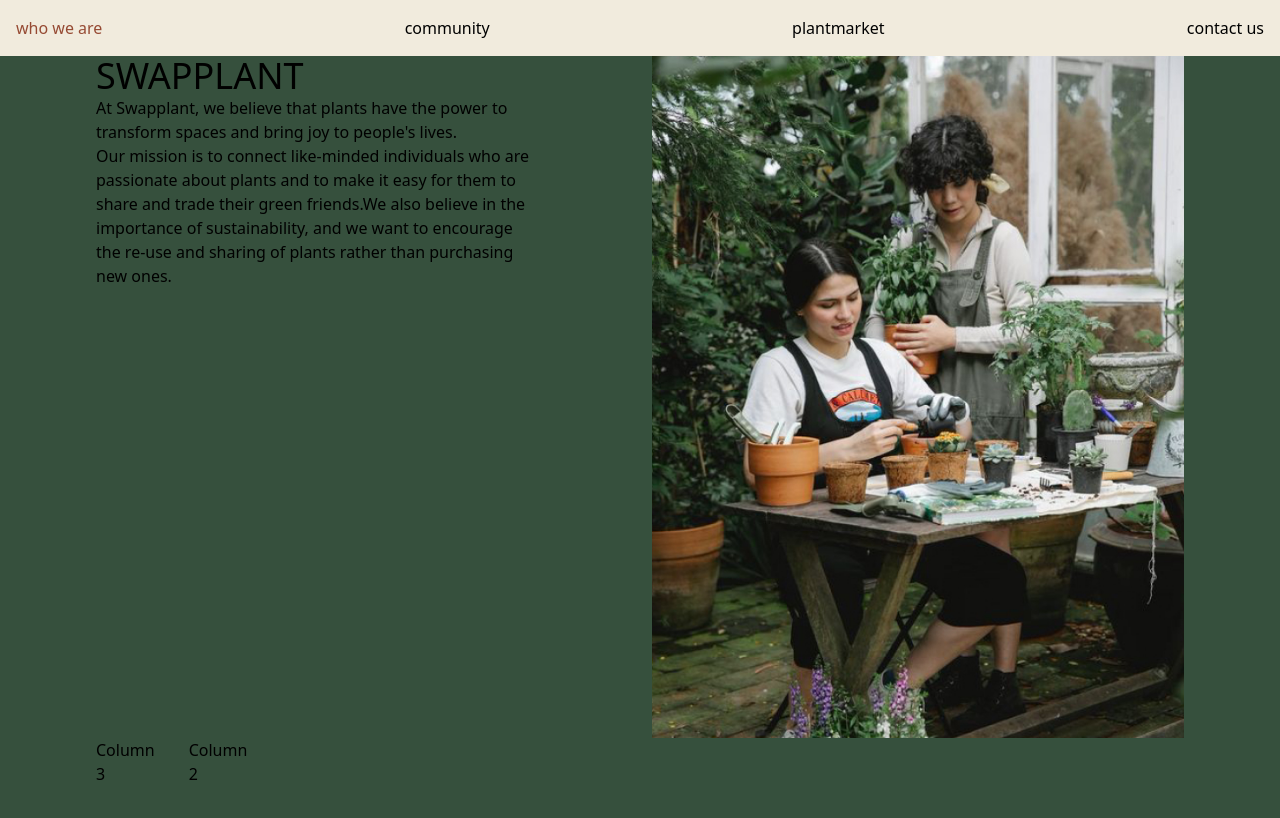
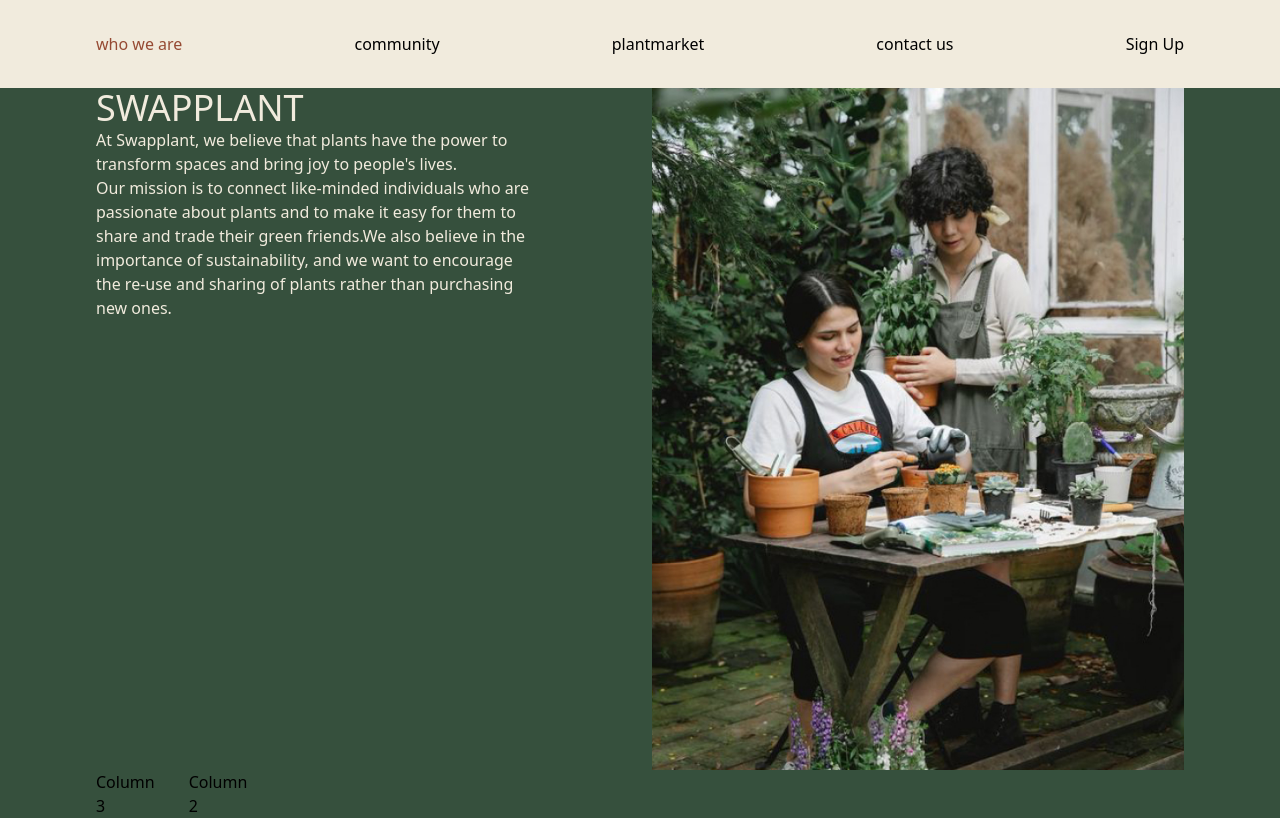
Before and after one commit to Lavi333/swapplant, a website: page public/community.html in a window 1280 px wide. Drawn offline with Linux system fonts and the light colour scheme; a web font is replaced by a local one.

Commit message:
change navbar

```diff
--- a/public/community.html
+++ b/public/community.html
@@ -12,17 +12,18 @@
 <body class="bg-gruen">
 
 
-    <nav class="bg-beige flex justify-between items-center p-4">
+    <nav class="bg-beige flex justify-between items-center px-24 py-8">
         <a class="text-orange font-medium" href="#">who we are</a>
         <a class="text-black font-medium" href="#">community</a>
         <a class="text-black font-medium" href="#">plantmarket</a>
         <a class="text-black font-medium" href="#">contact us</a>
+        <a class="text-black font-medium" href="#">Sign Up</a>
     </nav>
 
 
-    <div class="grid grid-cols-12 gap-x-6 mx-auto mx-24">
+    <div class="grid grid-cols-12 gap-x-6 mx-24">
 
-        <div class="col-span-5">
+        <div class="col-span-5 text-beige">
             <h1 class="text-4xl">SWAPPLANT </h1>
             <p>At Swapplant, we believe that plants have the power to transform spaces and bring joy to people's
                 lives. </p>
```
Also changed, not shown: public/styles.css.
